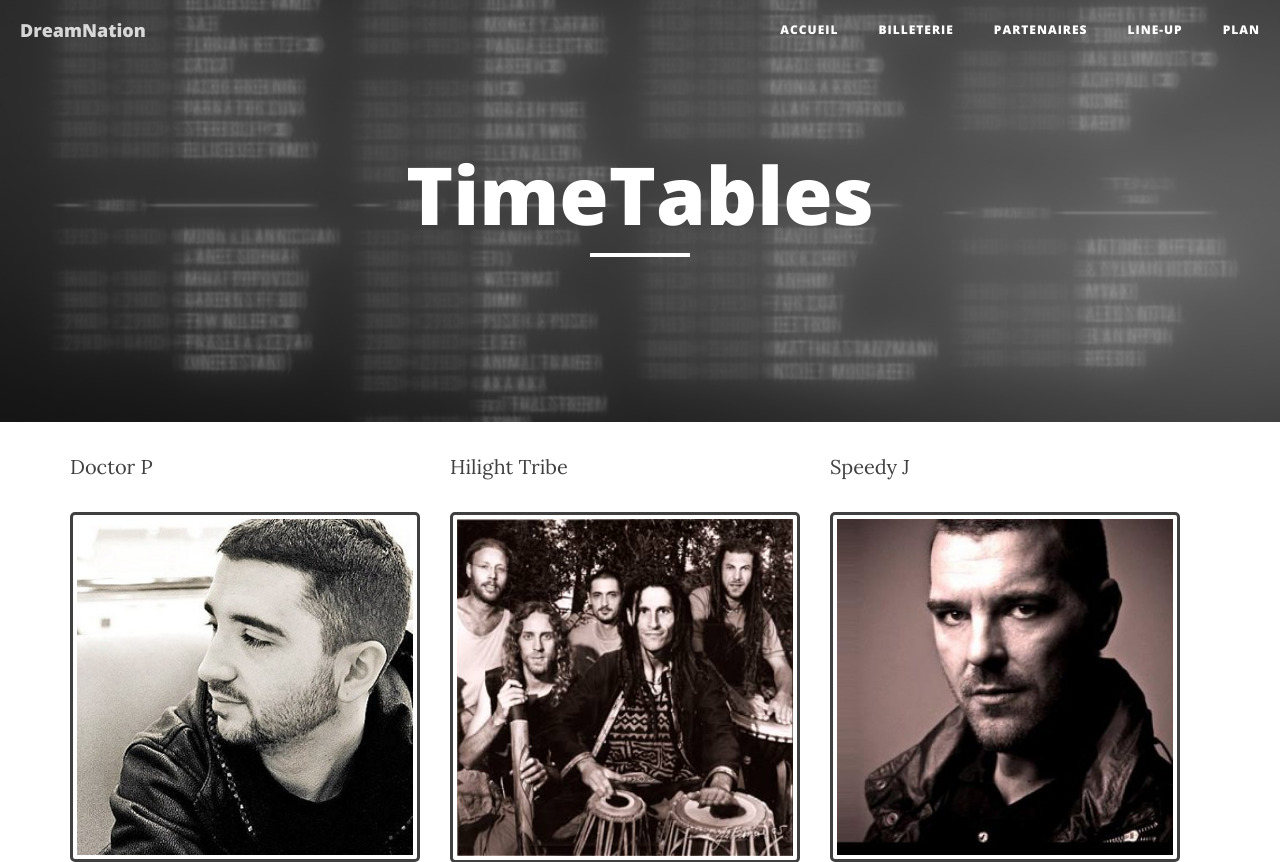
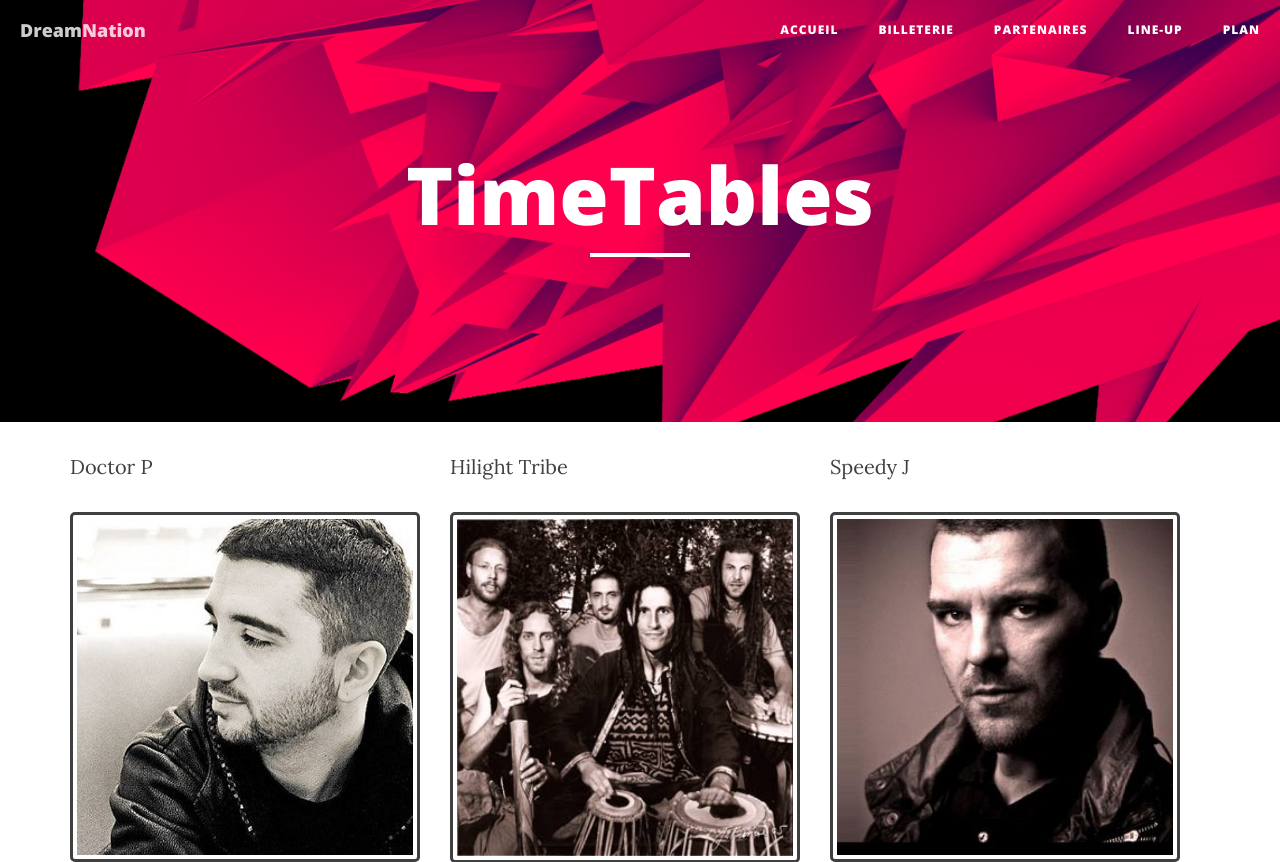
Before and after one commit to kimerthen/A2_PREPRO_BALLERIN_POULLAIN, a PHP site: page /artist.php in a window 1280 px wide. Shown: the top 862 px of the page. Run offline with PHP 8.4, Linux system fonts and the light colour scheme; some libraries are stand-ins or nearby versions.

Commit message:
Banner artist.php

```diff
--- a/artist.php
+++ b/artist.php
@@ -5,12 +5,13 @@ include "head.php";
 
 <body>
 
+
 <?php
     include "navbar.php";
 ?>
 
 
-<header class="intro-header" style="background-image: url('img/timetable.png')">
+<header class="intro-header" style="background-image: url('img/banner.png')">
     <div class="container">
         <div class="row">
             <div class="col-lg-8 col-lg-offset-2 col-md-10 col-md-offset-1">
```
Also changed, not shown: img/banner.jpg (added), img/banner.png (added).
